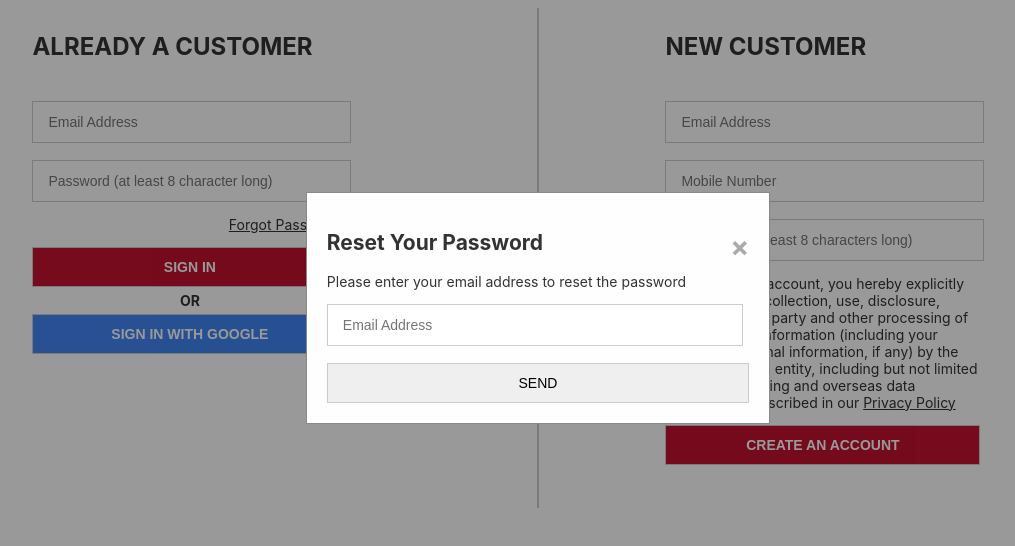
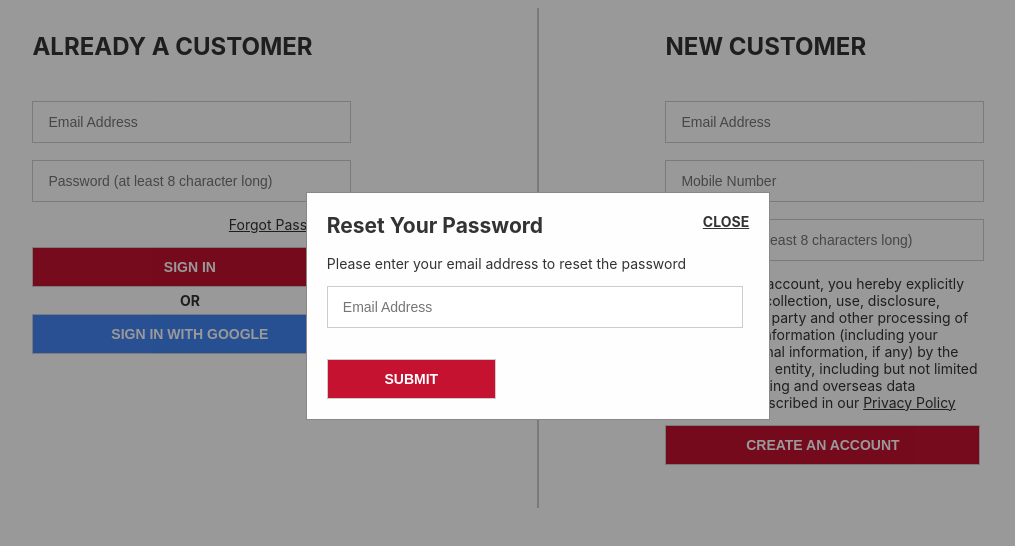
Before and after one commit to vijendrasaini/levi.inClone, a plain HTML site: page pages/login.html in a window 1280 px wide. Both pictures are taken after a click on the element "Forgot Password?". Shown: the whole page, without its empty margins (102-1117 px from the left). Drawn offline with Linux system fonts and the light colour scheme.

Commit message:
added functionality for validation of forgot email and OTP added

```diff
--- a/database/userdata.js
+++ b/database/userdata.js
@@ -94,3 +94,50 @@ function closePopup() {
 
   modal.style.display = "none";
 }
+
+function sendOtp() {
+  let f_content = document.getElementById("forgot_content");
+  let cred = document.getElementById("forgot_cred");
+  // let f_input = document.getElementById("forgot_email");
+  let f_email = document.getElementById("forgot_email").value;
+  let i = 0;
+  let otp_sent;
+  while (i < userDetails.length) {
+    if (userDetails[i].email == f_email) {
+      otp_sent = Math.floor(Math.random() * 899999 + 100000);
+      alert("Your OPT is :  " + otp_sent);
+      break;
+    }
+    i++;
+    if (i == userDetails.length) {
+      // alert("");
+      let alert1 = document.getElementById("alert1");
+      alert1.textContent = "Email ID not Registered";
+      alert1.style.color = "Red";
+
+      cred.append(alert1);
+      return;
+    }
+  }
+
+  let enter_otp = document.createElement("input");
+  enter_otp.setAttribute("placeholder", "Enter OTP");
+  cred.append(enter_otp);
+
+  let submit_btn = document.getElementById("send_otp");
+  submit_btn.style.display = "none";
+
+  let submit_otp = document.createElement("button");
+  submit_otp.textContent = "SUBMIT";
+  submit_otp.setAttribute("id", "submit_otp");
+  submit_otp.onclick = validateOtp;
+  f_content.append(submit_otp);
+
+  function validateOtp() {
+    let otp = enter_otp.value;
+    console.log(otp_sent, otp);
+    if (otp_sent == otp) {
+      alert("OTP match");
+    }
+  }
+}
--- a/pages/login.html
+++ b/pages/login.html
@@ -26,8 +26,8 @@
         <div id="forgot_popup">
           <div id="forgot_content">
             <div id="forgot_header">
-              <span id="close_popup" onclick="closePopup()">&times;</span>
-              <h2>Reset Your Password</h2>
+              <span id="close_popup" onclick="closePopup()">CLOSE</span>
+              <h2 id="reset_text">Reset Your Password</h2>
             </div>
             <div id="forgot_cred">
               <p>Please enter your email address to reset the password</p>
@@ -36,10 +36,10 @@
                 id="forgot_email"
                 placeholder="Email Address"
               />
-              <br />
-              <br />
-              <button onclick="sendOtp()" id="send_otp">SEND</button>
             </div>
+            <br />
+            <p id="alert1"></p>
+            <button onclick="sendOtp()" id="send_otp">SUBMIT</button>
           </div>
         </div>
         <button id="si_btn" onclick="signIn()">SIGN IN</button>
@@ -52,7 +52,7 @@
           <input type="email" id="suEmail" placeholder="Email Address" />
           <br />
           <br />
-          <input type="number" id="suPhone" placeholder="Mobile Number" />
+          <input type="tel" id="suPhone" placeholder="Mobile Number" />
           <br />
           <br />
           <input
@@ -68,7 +68,9 @@
           personal information, if any) by the relevant LS&Co. entity, including
           but not limited to direct marketing and overseas data transfers, as
           described in our
-          <span style="text-decoration: underline">Privacy Policy</span>
+          <span style="text-decoration: underline; cursor: pointer"
+            >Privacy Policy</span
+          >
         </p>
         <button id="su_btn" onclick="signUp()">CREATE AN ACCOUNT</button>
       </div>
--- a/styles/login.css
+++ b/styles/login.css
@@ -75,17 +75,47 @@ button {
   width: 33%;
 }
 #close_popup {
-  color: #aaa;
+  color: #333;
   float: right;
-  font-size: 28px;
-  font-weight: bold;
+  font-size: 14px;
+  font-weight: 700;
+  text-decoration: underline;
   cursor: pointer;
 }
-
 #close_popup:focus {
   color: black;
   text-decoration: none;
   cursor: pointer;
+}
+#reset_text {
+  margin-top: 0%;
+}
+#alert1 {
+  color: #c41230;
+  font-size: 14px;
+  font-weight: 400;
+}
+#send_otp {
+  width: 40%;
+  background-color: #c41230;
+  font-weight: 700;
+  font-size: 14px;
+  color: #ffffff;
+}
+#send_otp:hover {
+  background-color: black;
+  color: #ffffff;
+}
+#submit_otp {
+  width: 40%;
+  background-color: #c41230;
+  font-weight: 700;
+  font-size: 14px;
+  color: #ffffff;
+}
+#submit_otp:hover {
+  background-color: black;
+  color: #ffffff;
 }
 #si_btn {
   background-color: #c41230;
```
